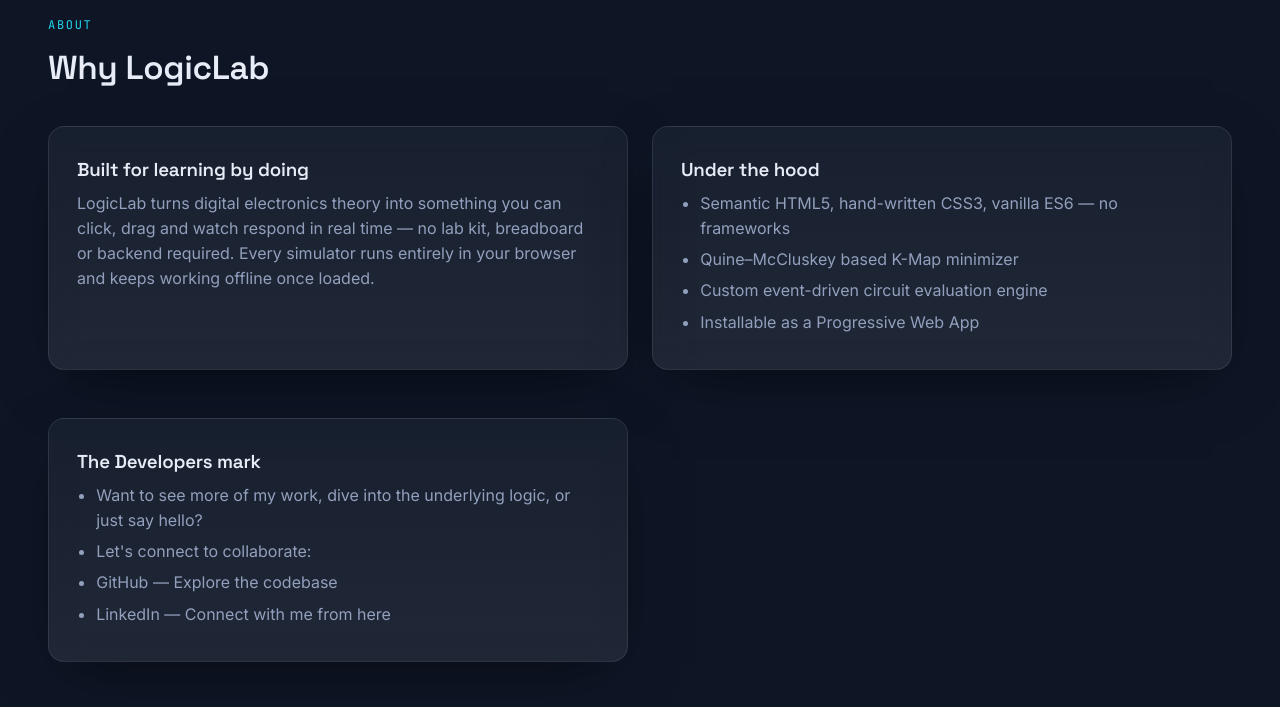
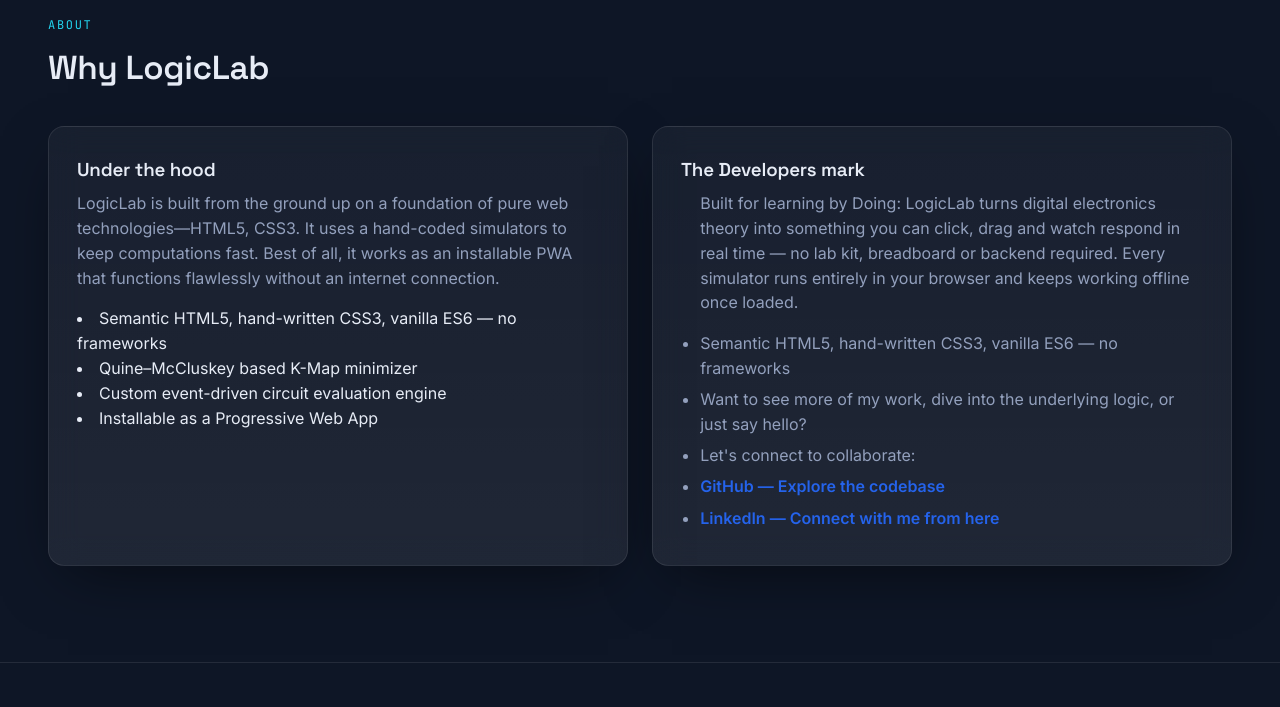
Before and after one commit to invictus127/LogicLab, a plain HTML site: page index.html in a window 1280 px wide. Shown: the part 10290-10997 px from the top of the page. Drawn offline with Linux system fonts and the light colour scheme.

Commit message:
Update index.html

```diff
--- a/index.html
+++ b/index.html
@@ -437,25 +437,22 @@
   </div>
   <div class="about-grid">
     <div class="glass panel">
-      <h3> Built for learning by doing </h3>
-      <p class="muted">  LogicLab turns digital electronics theory into something you can click, drag and watch respond in real time — no lab kit, breadboard or backend required. Every simulator runs entirely in your browser and keeps working offline once loaded.</p>
-    </div>
-    <div class="glass panel">
-      <h3>Under the hood </h3>
-      <ul class="plain-list">
-        <li>Semantic HTML5, hand-written CSS3, vanilla ES6 — no frameworks</li>
+      <h3> Under the hood </h3>
+      <p class="muted">  LogicLab is built from the ground up on a foundation of pure web technologies—HTML5, CSS3. It uses a hand-coded simulators to keep computations fast. Best of all, it works as an installable PWA that functions flawlessly without an internet connection.</p>
+    <li>Semantic HTML5, hand-written CSS3, vanilla ES6 — no frameworks</li>
         <li>Quine–McCluskey based K-Map minimizer</li>
         <li>Custom event-driven circuit evaluation engine</li>
         <li>Installable as a Progressive Web App</li>
-      </ul>
     </div>
     <div class="glass panel">
       <h3> The Developers mark </h3>
       <ul class="plain-list">
+        <p class="muted">  Built for learning by Doing: LogicLab turns digital electronics theory into something you can click, drag and watch respond in real time — no lab kit, breadboard or backend required. Every simulator runs entirely in your browser and keeps working offline once loaded.</p>
+    <li>Semantic HTML5, hand-written CSS3, vanilla ES6 — no frameworks</li>
         <li> Want to see more of my work, dive into the underlying logic, or just say hello? </li>
         <li> Let's connect to collaborate: </li>
-       <li><a href="https://github.com/invictus127" target="_blank">GitHub</a> — Explore the codebase </li>
-    <li><a href="https://www.linkedin.com/in/rishitasagajkar/" target="_blank">LinkedIn </a>— Connect with me from here</li>
+       <li><a href="https://github.com/invictus127" target="_blank" style="color: #2563eb; text-decoration: none; font-weight: bold;">GitHub — Explore the codebase </a></li>
+    <li><a href="https://www.linkedin.com/in/rishitasagajkar/" target="_blank" style="color: #2563eb; text-decoration: none; font-weight: bold;">LinkedIn — Connect with me from here</a></li>
       </ul>
     </div>
   </div>
```
